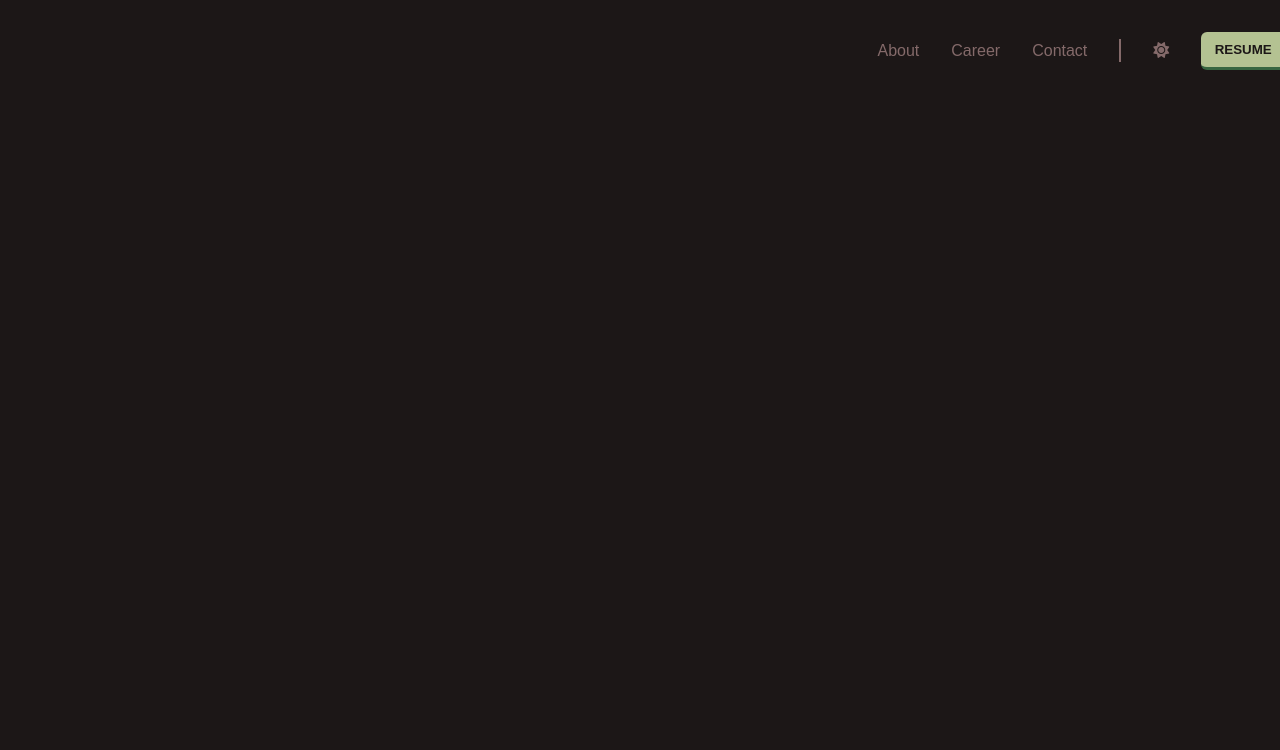
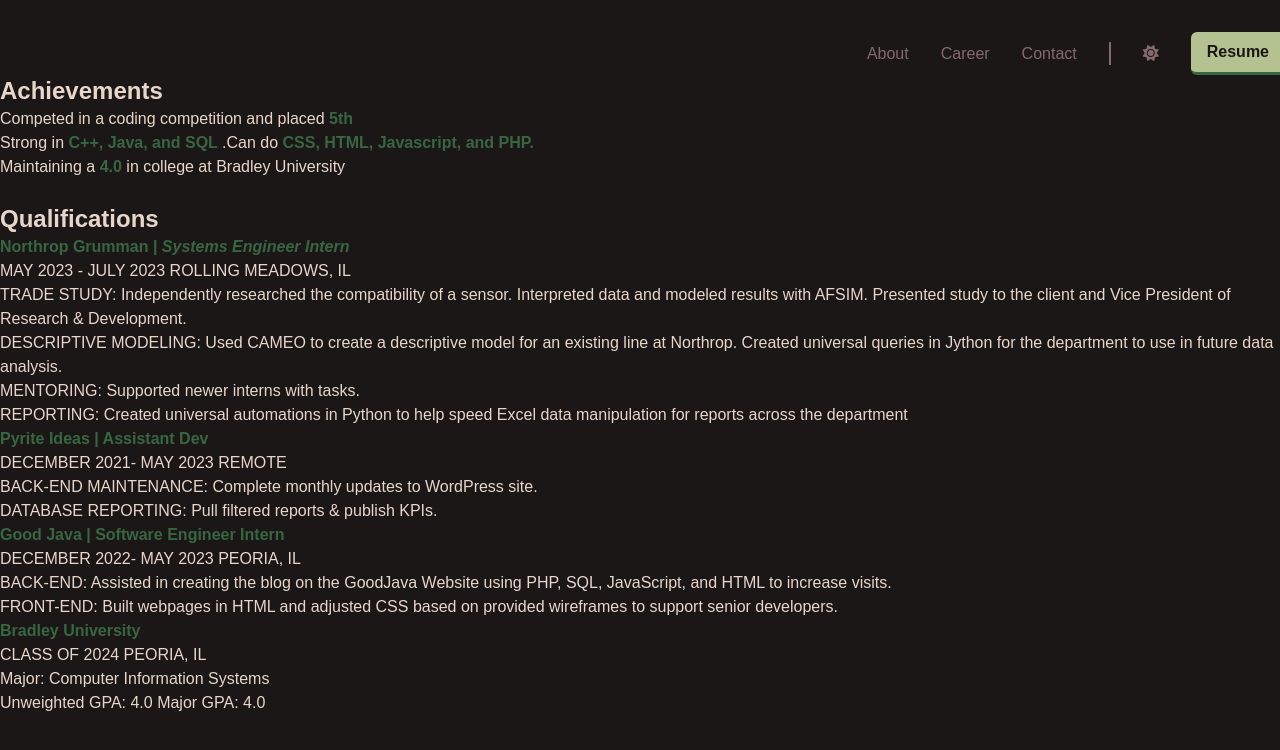
Before and after one commit to Manunson/CIS445_Project2, a plain HTML site: page career.html in a window 1280 px wide. Drawn offline with Linux system fonts and the light colour scheme.

Commit message:
Finished career and about page

```diff
--- a/career.html
+++ b/career.html
@@ -7,6 +7,7 @@
     <link rel="stylesheet" href="styles/utils.css">
     <link rel="stylesheet" href="styles/components/header.css">
     <link rel="stylesheet" href="styles/components/intro.css">
+    <link rel="stylesheet" href="styles/components/about.css">
     <script src="myscript.js"></script>
     <script src="https://kit.fontawesome.com/87c7eeb79d.js" crossorigin="anonymous"></script>
     <title>About</title>
@@ -30,11 +31,65 @@
               <button><a href="index.html"> <i class="fa-solid fa-sun header-link"></i> </a></button>
             </li>
             <li>
-              <button class="header-resume btn">RESUME</button>
+              <a class="header-resume btn" href="https://view.officeapps.live.com/op/view.aspx?src=https%3A%2F%2Fraw.githubusercontent.com%2FManunson%2FCIS445_Project2%2F06c5246dc127f977f4f48b3f3364abc3285d81f6%2Fpublic%2FMara%2520Anunson%2520Resume%25202023%2520(2).docx&wdOrigin=BROWSELINK" download="Mara_Anunson_Resume.docx" target="_blank">Resume</a>
             </li>
           </ul>
-
         </nav>
     </header>
+    <section class="about achievements">
+        <h1 class="about-title">
+            Achievements
+            </h1>
+            <p class="about-subtitle">
+                Competed in a coding competition and placed <strong>5th</strong>
+              <br>
+              Strong in<strong> C++, Java, and SQL </strong>.Can do  <strong>CSS, HTML, Javascript, and PHP. </strong>
+            <br>
+                Maintaining a <strong>4.0</strong> in college at Bradley University
+            </p>
+    </section>
+    <br>
+    <section class="about qualifications">
+        <h1 class="about-title">
+            Qualifications
+            </h1>
+            <p class="about-subtitle">
+                <strong>Northrop Grumman | <i> Systems Engineer Intern </i></strong>
+            </p>
+            <p class="about-date">MAY 2023 - JULY 2023 ROLLING MEADOWS, IL</p>
+            <p class="about-subtitle">
+
+             TRADE STUDY: Independently researched the compatibility of a sensor. Interpreted data and modeled results with AFSIM. Presented study to the client and Vice President of Research & Development.
+             <br>
+             DESCRIPTIVE MODELING: Used CAMEO to create a descriptive model for an existing line at Northrop. Created universal queries in Jython for the department to use in future data analysis.
+             <br>
+              MENTORING: Supported newer interns with tasks.
+              <br>
+               REPORTING: Created universal automations in Python to help speed Excel data manipulation for reports across the department
+              <br>
+            <p class=" about-subtitle"> <strong>Pyrite Ideas | Assistant Dev </strong></p>
+            <p class="about-date">DECEMBER 2021- MAY 2023 REMOTE</p>
+            <p class="about-subtitle">
+             BACK-END MAINTENANCE: Complete monthly updates to WordPress site.
+             <br>
+              DATABASE REPORTING: Pull filtered reports & publish KPIs.
+              <p class=" about-subtitle"> <strong> Good Java | Software Engineer Intern</strong></p>
+            <p class="about-date">DECEMBER 2022- MAY 2023 PEORIA, IL</p>
+            <p class="about-subtitle">
+               BACK-END: Assisted in creating the blog on the GoodJava Website using PHP, SQL, JavaScript, and HTML to increase visits.
+               <br>
+               FRONT-END: Built webpages in HTML and adjusted CSS based on provided wireframes to support senior developers.
+            </p>
+        </p>
+            <p class=" about-subtitle"> <strong>  Bradley University </strong></p>
+            <p class="about-date">CLASS OF 2024 PEORIA, IL</p>
+            <p class="about-subtitle">
+                Major: Computer Information Systems
+               <br>
+               Unweighted GPA: 4.0 Major GPA: 4.0
+            </p>
+            </p>
+
+    </section>
 </body>
 </html>
--- a/myscript.js
+++ b/myscript.js
@@ -1,4 +1,10 @@
 
  function changeImage(){
-        document.getElementById('mara').src='images/mara2.jpg'
+        if(document.getElementById('mara-image').getAttribute('src') == 'public/class2.jpeg'){
+            document.getElementById('mara-image').src='public/mara.jpg';
+        }
+        else{
+             document.getElementById('mara-image').src='public/class2.jpeg';
+        }
+
     }
--- a/styles/style.css
+++ b/styles/style.css
@@ -33,6 +33,14 @@
 *{
   margin:0;
   line-height: calc(1em + 0.5rem);
+}
+.light-mode{
+  --clr-dark: #E8D6CB;
+  --clr-light: #1c1717;
+  --clr-200:#CBEFB6;
+  --clr-400: #B4C292;
+  --clr-600: #386641;
+  --clr-800: #152a09;
 }
 
 html{
@@ -91,7 +99,6 @@ strong{
 
 .img-col{
   padding: 1.5rem;
-
 }
 /* @media(min-width: 475px){
 
```
Also changed, not shown: about.html (+1 -2 lines), contact.html (+13 -1 lines), index.html (+4 -1 lines).
